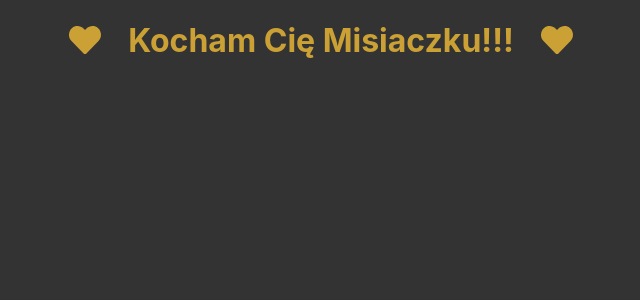
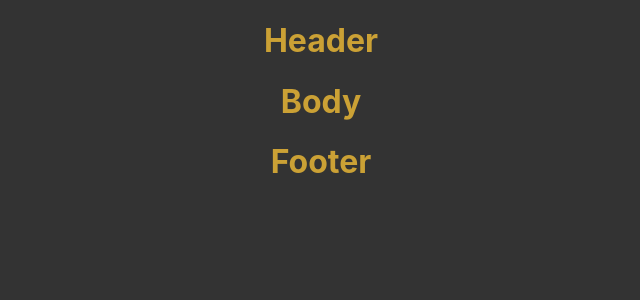
Before and after one commit to JakubKarwowski/Strona_wizytowka, a React (Create React App) app: page / in a window 1280 px wide. Shown: the top 300 px of the page, without its empty margins (319-959 px from the left). Built offline with nearby package versions, Linux system fonts and the light colour scheme.

Commit message:
Add scss Add Header Body and Footer class components

```diff
--- a/package.json
+++ b/package.json
@@ -12,9 +12,12 @@
     "@testing-library/react": "^11.2.5",
     "@testing-library/user-event": "^12.8.0",
     "gh-pages": "^3.1.0",
+    "node": "^15.10.0",
     "react": "^17.0.1",
     "react-dom": "^17.0.1",
+    "react-router-dom": "^5.2.0",
     "react-scripts": "4.0.3",
+    "sass": "^1.32.8",
     "web-vitals": "^1.1.0"
   },
   "scripts": {
--- a/src/App.js
+++ b/src/App.js
@@ -1,17 +1,17 @@
-import './App.css';
+import './App.scss';
 import { FontAwesomeIcon } from '@fortawesome/react-fontawesome'
 import { faHeart } from '@fortawesome/free-solid-svg-icons'
+import Header from './Header'
+import Body from './Body'
+import Footer from './Footer'
 
 function App() {
   return (
     <div className="App">
-      <header className="App-header">
-        <h1>
-        <FontAwesomeIcon icon={faHeart} />
-          <span> Kocham Cię Misiaczku!!! </span>
-        <FontAwesomeIcon icon={faHeart} />
-        </h1>
-      </header>
+      <Header/>
+      <Body/>
+      <Footer/>
+
     </div>
   );
 }
--- /dev/null
+++ b/src/Body.js
@@ -0,0 +1,12 @@
+import React from 'react';
+import './Body.scss'
+
+class Body extends React.Component {
+    render() {
+        return (  <h1>Body</h1>
+
+        );
+    };
+};
+
+export default Body;
--- /dev/null
+++ b/src/Footer.js
@@ -0,0 +1,12 @@
+import React from 'react';
+import './Footer.scss'
+
+class Footer extends React.Component {
+    render() {
+        return (  <h1>Footer</h1>
+
+        );
+    };
+};
+
+export default Footer;
--- /dev/null
+++ b/src/Header.js
@@ -0,0 +1,13 @@
+import React from 'react';
+import './Header.scss'
+
+class Header extends React.Component {
+    render() {
+        return (
+            <h1>Header</h1>
+
+        );
+    };
+};
+
+export default Header;
--- a/src/index.js
+++ b/src/index.js
@@ -1,6 +1,6 @@
 import React from 'react';
 import ReactDOM from 'react-dom';
-import './index.css';
+import './index.scss';
 import App from './App';
 import reportWebVitals from './reportWebVitals';
 
```
Also changed, not shown: src/App.scss (renamed from src/App.css), src/Body.scss (added), src/Footer.scss (added), src/Header.scss (added), src/index.scss (renamed from src/index.css), 1 other file (tests, documents, lock files or other folders).
